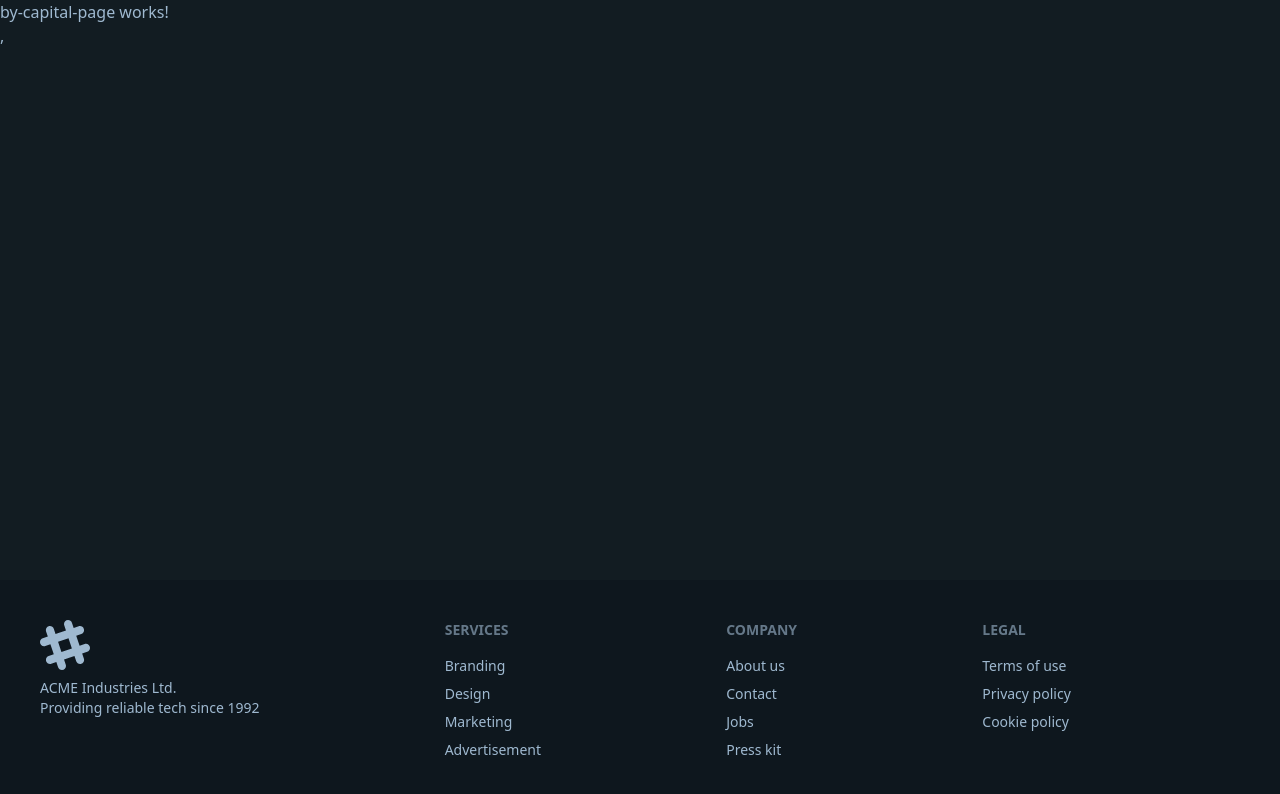
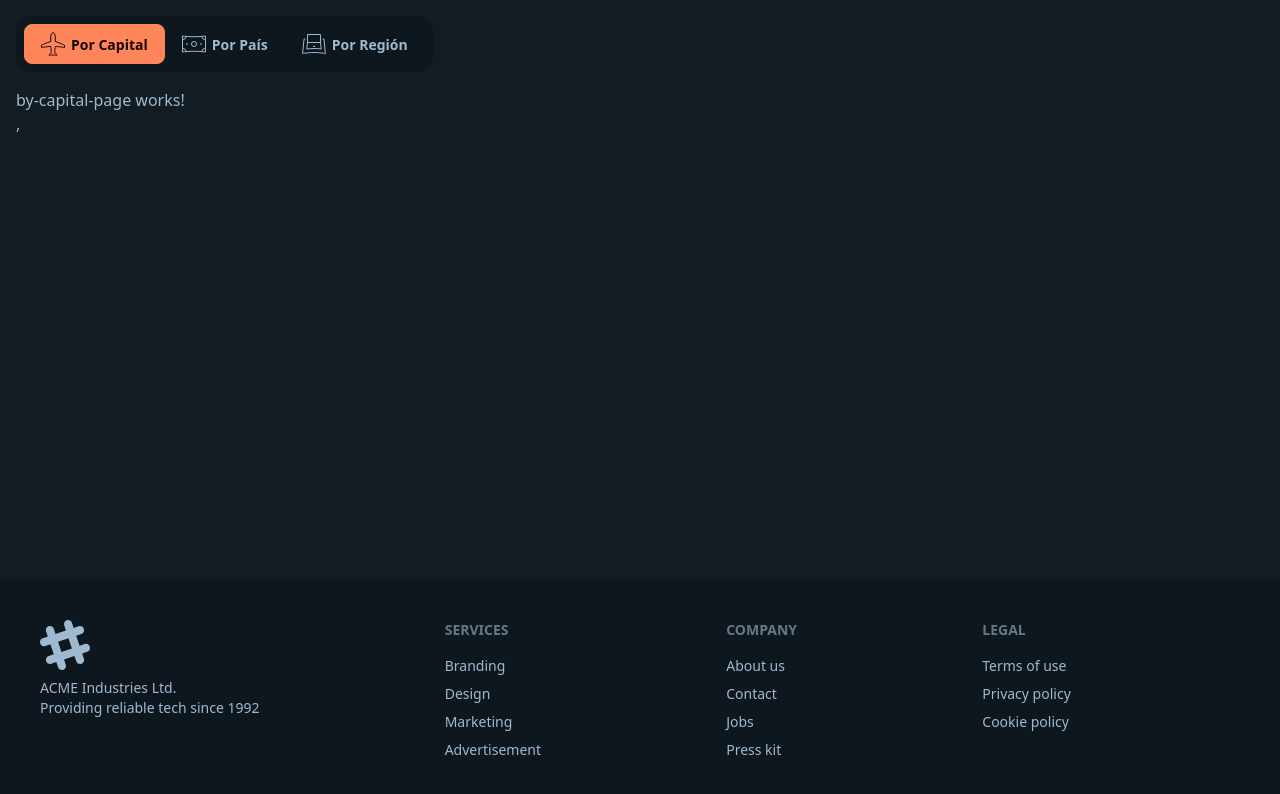
Before and after one commit to AlonsoAM/04-country-app, an Angular app: page /countries/by-capital in a window 1280 px wide. Shown: the top 794 px of the page. Built offline with nearby package versions, Linux system fonts and the light colour scheme.

Commit message:
feat: agregar componente TopMenu y actualizar el diseño de CountryLayout

```diff
--- /dev/null
+++ b/src/app/country/components/top-menu/top-menu.component.html
@@ -0,0 +1,61 @@
+<nav class="p-4 w-full">
+  <ul class="menu bg-base-200 sm:menu-horizontal rounded-box">
+    <li>
+      <!-- Añadido routerLink y routerLinkActive -->
+      <a class="btn" routerLink="by-capital" routerLinkActive="btn-primary">
+        <svg
+          xmlns="http://www.w3.org/2000/svg"
+          width="24"
+          height="24"
+          viewBox="0 0 24 24"
+        >
+          <path
+            fill="none"
+            stroke="currentColor"
+            d="M.5 15.5v-2.25S6 10.5 9.75 9.5V4.211c0-.79.23-1.565.707-2.194c.364-.48.828-1.052 1.293-1.517h.5c.465.465.93 1.037 1.293 1.517c.478.629.707 1.404.707 2.194V9.5c3.75 1 9.25 3.75 9.25 3.75v2.25s-5.5-1-9.25-1c0 0-.5 2.28-.5 6.5c0 0 1.25.75 2.25 1.75v.5S13.75 23 12 23s-4 .25-4 .25v-.5c1-1 2.25-1.75 2.25-1.75c0-4.22-.5-6.5-.5-6.5c-3.75 0-9.25 1-9.25 1Z"
+            stroke-width="1"
+          />
+        </svg>
+        Por Capital
+      </a>
+    </li>
+    <li>
+      <!-- Añadido routerLink y routerLinkActive -->
+      <a class="btn" routerLink="by-country" routerLinkActive="btn-primary">
+        <svg
+          xmlns="http://www.w3.org/2000/svg"
+          width="24"
+          height="24"
+          viewBox="0 0 24 24"
+        >
+          <path
+            fill="none"
+            stroke="currentColor"
+            d="M4 12h2m12 0h2M.5 16.5V20H1a43 43 0 0 1 3-.37M.5 16.5H1a3 3 0 0 1 3 3v.13M.5 16.5v-9M4 19.63a95 95 0 0 1 8-.38c2.134 0 5.281.127 8 .38m0 0a43 43 0 0 1 3 .37h.5v-3.5M20 19.63v-.13a3 3 0 0 1 3-3h.5m0 0v-9m0 0V4H23a43 43 0 0 1-3 .37m3.5 3.13H23a3 3 0 0 1-3-3v-.13m0 0a95 95 0 0 1-8 .38a95 95 0 0 1-8-.38m0 0A43 43 0 0 1 1 4H.5v3.5M4 4.37v.13a3 3 0 0 1-3 3H.5m11.5 7a2.5 2.5 0 1 1 0-5a2.5 2.5 0 0 1 0 5Z"
+            stroke-width="1"
+          />
+        </svg>
+        Por País
+      </a>
+    </li>
+    <li>
+      <!-- Añadido routerLink y routerLinkActive -->
+      <a class="btn" routerLink="by-region" routerLinkActive="btn-primary">
+        <svg
+          xmlns="http://www.w3.org/2000/svg"
+          width="24"
+          height="24"
+          viewBox="0 0 24 24"
+        >
+          <path
+            fill="none"
+            stroke="currentColor"
+            d="M18.5 10.5h-13m13 0v-8h-13v8m13 0l.674 6.5H19c-1.95-.217-4.405-.5-7-.5s-5.05.283-7 .5h-.174l.674-6.5m5.5 4h2M3.5 7.06c-.403 0-.968.072-1.5.157L.608 21.5H.75s5.25-1 11.25-1s11.25 1 11.25 1h.087L22 7.217c-.532-.085-1.097-.157-1.5-.157"
+            stroke-width="1"
+          />
+        </svg>
+        Por Región
+      </a>
+    </li>
+  </ul>
+</nav>
--- /dev/null
+++ b/src/app/country/components/top-menu/top-menu.component.ts
@@ -0,0 +1,10 @@
+import { ChangeDetectionStrategy, Component } from '@angular/core';
+import { RouterModule } from '@angular/router';
+
+@Component({
+  selector: 'country-top-menu',
+  imports: [RouterModule],
+  templateUrl: './top-menu.component.html',
+  changeDetection: ChangeDetectionStrategy.OnPush,
+})
+export class TopMenuComponent {}
--- a/src/app/country/layouts/CountryLayout/CountryLayout.component.html
+++ b/src/app/country/layouts/CountryLayout/CountryLayout.component.html
@@ -1 +1,5 @@
-<router-outlet></router-outlet>
+<country-top-menu></country-top-menu>
+
+<section class="px-4">
+  <router-outlet></router-outlet>
+</section>
--- a/src/app/country/layouts/CountryLayout/CountryLayout.component.ts
+++ b/src/app/country/layouts/CountryLayout/CountryLayout.component.ts
@@ -1,9 +1,10 @@
 import { ChangeDetectionStrategy, Component } from '@angular/core';
 import { RouterOutlet } from '@angular/router';
+import { TopMenuComponent } from '../../components/top-menu/top-menu.component';
 
 @Component({
   selector: 'app-country-layout',
-  imports: [RouterOutlet],
+  imports: [RouterOutlet, TopMenuComponent],
   templateUrl: './CountryLayout.component.html',
   changeDetection: ChangeDetectionStrategy.OnPush,
 })
```
